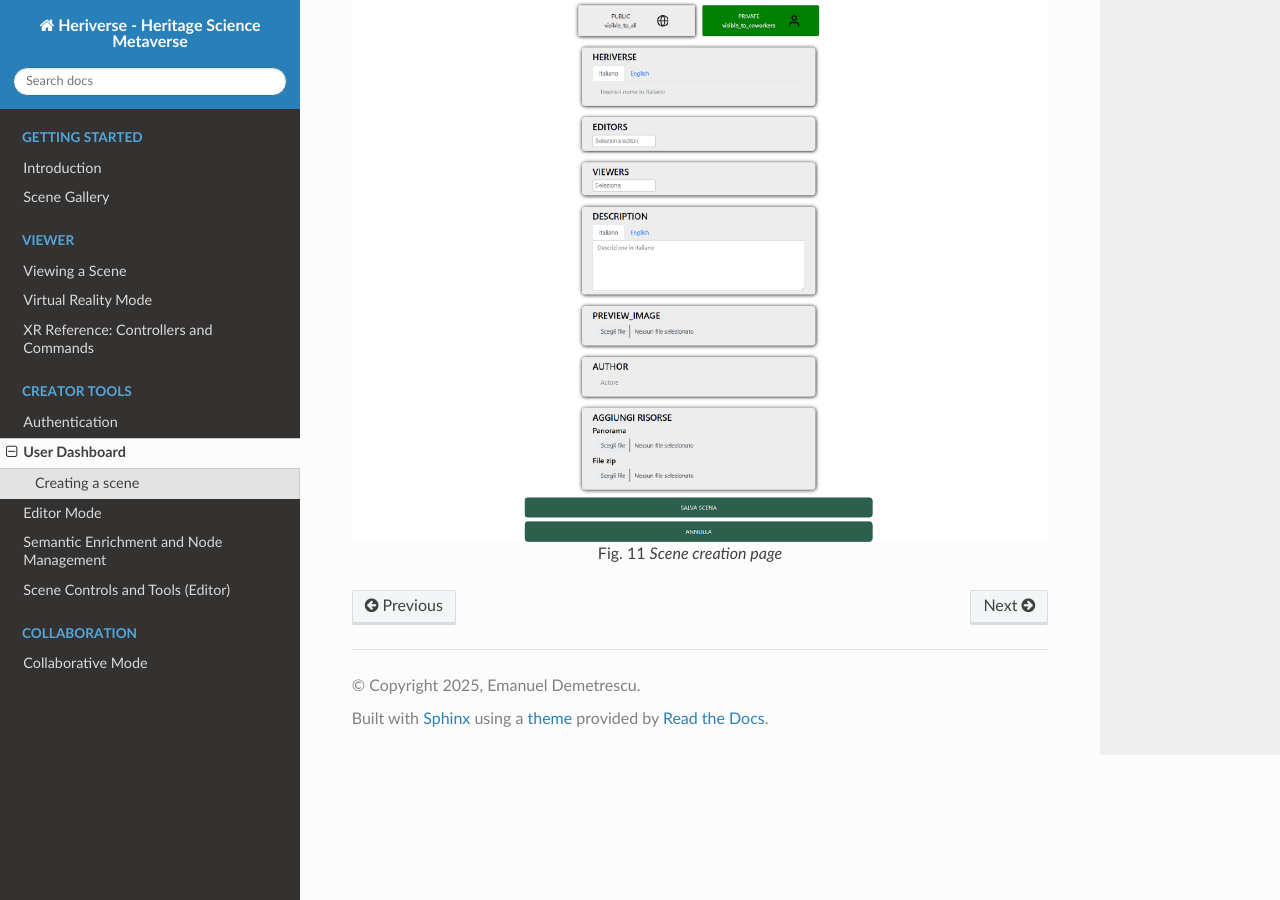
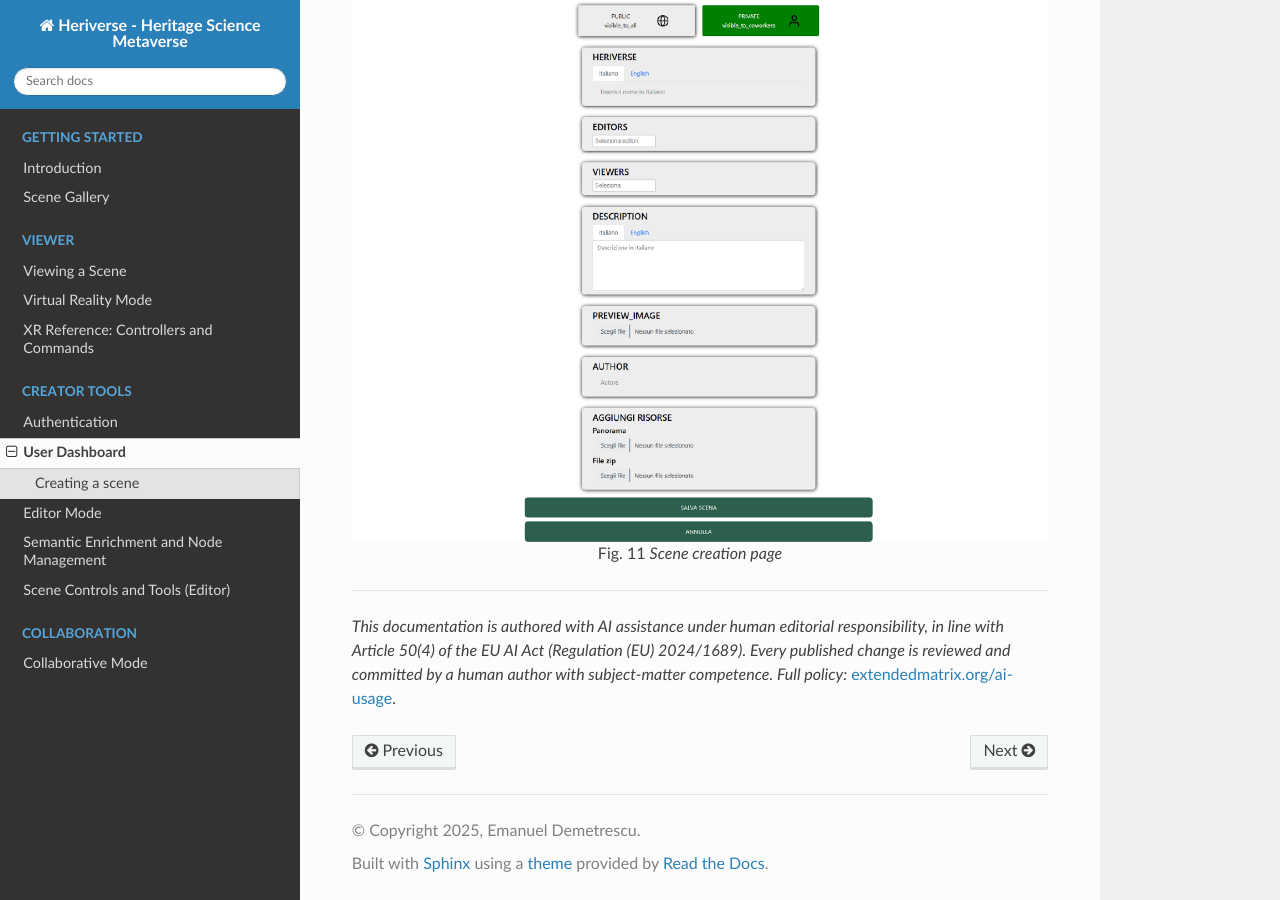
Before and after one commit to StratiGraph-ECCCH/Heriverse-doc, a Sphinx documentation site: the page built from docs/user_dashboard.rst, in a window 1280 px wide and 900 px high, scrolled down 2097 px. Built offline with Sphinx 7.4.7 and the Read the Docs theme 3.1.0, drawn with Linux system fonts in a browser that asks for light colours.

Commit message:
Add AI transparency notice to docs
This change adds a reusable AI-assisted authoring notice to the documentation footer and configures Sphinx to exclude the include snippets from standalone indexing. It also updates the EM Tools Export Manager link on the user dashboard page to the versioned documentation URL currently used by the project.

```diff
--- /dev/null
+++ b/docs/_includes/ai_usage_notice.rst
@@ -0,0 +1,16 @@
+.. AI-assisted authoring notice — included on every page via
+   ``rst_epilog`` in ``conf.py``. The central AI-usage policy lives at
+   https://www.extendedmatrix.org/ai-usage/ and is the canonical source
+   for the substance of this notice; the short form below is what the
+   reader sees at the bottom of each documentation page.
+
+----
+
+.. container:: ai-usage-notice
+
+   *This documentation is authored with AI assistance under human
+   editorial responsibility, in line with Article 50(4) of the EU AI
+   Act (Regulation (EU) 2024/1689). Every published change is reviewed
+   and committed by a human author with subject-matter competence.
+   Full policy:* `extendedmatrix.org/ai-usage
+   <https://www.extendedmatrix.org/ai-usage/>`_.
--- a/docs/conf.py
+++ b/docs/conf.py
@@ -27,6 +27,17 @@
 
 templates_path = ['_templates']
 
+exclude_patterns = [
+    '_build',
+    'Thumbs.db',
+    '.DS_Store',
+    # `_includes/` is the canonical home of reusable RST snippets pulled
+    # in via `.. include:: /_includes/<file>.rst`. Excluding it keeps the
+    # snippets consumable but unindexed so Sphinx doesn't parse them as
+    # orphan standalone documents.
+    '_includes/**',
+]
+
 # -- Options for HTML output
 
 html_theme = 'sphinx_rtd_theme'
@@ -36,3 +47,13 @@
 
 # Enable numref
 numfig = True
+
+# -- AI Act Article 50 transparency footer -----------------------------
+# A short notice appended to every page via ``rst_epilog``, pointing to
+# the project's AI usage policy at extendedmatrix.org/ai-usage/. This
+# documentation qualifies for the human-review-and-editorial-
+# responsibility exception in Art. 50(4) of Regulation (EU) 2024/1689
+# (AI Act); the footer is added for traceability.
+rst_epilog = """
+.. include:: /_includes/ai_usage_notice.rst
+"""
--- a/docs/user_dashboard.rst
+++ b/docs/user_dashboard.rst
@@ -16,7 +16,7 @@
       assets) ready for upload. See the *Export Manager → Heriverse
       Export* section of the EM Tools manual:
       `Export Manager
-      <https://docs.extendedmatrix.org/projects/EM-tools/en/latest/panels/export_manager.html>`_.
+      <https://docs.extendedmatrix.org/projects/EM-tools/en/1.5/panels/export_manager.html>`_.
    2. **Heriverse side** (this page) — from the User Dashboard,
       create a new scene and upload the bundle. Heriverse parses the
       bundle, renders the 3D scene in the browser, and exposes the
```
